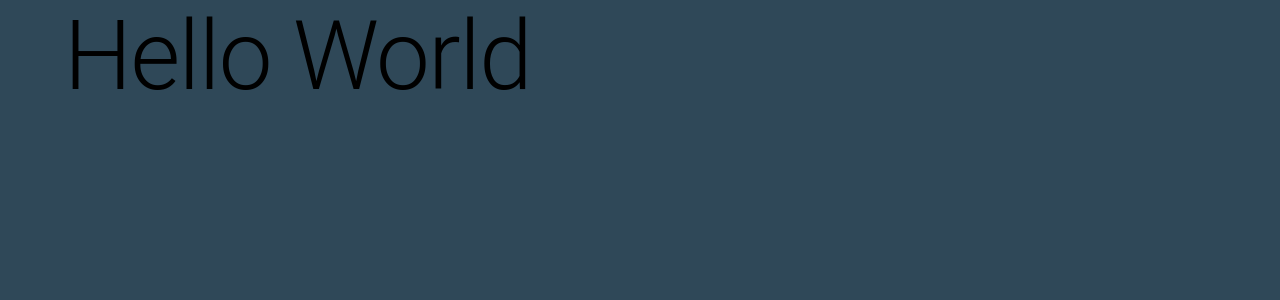
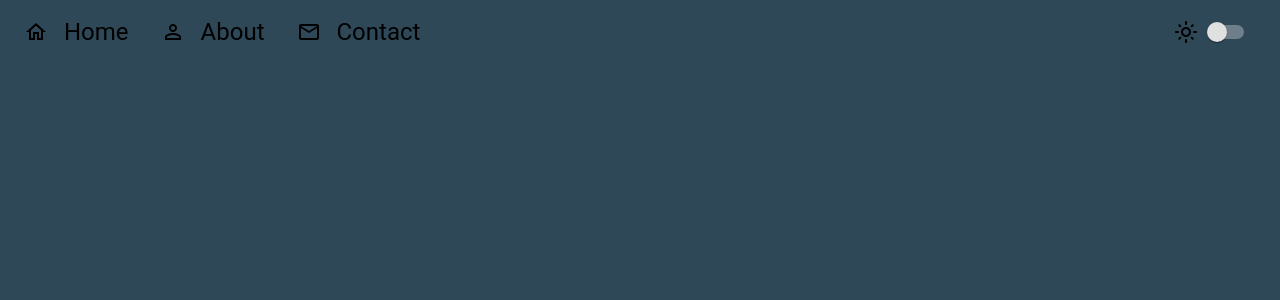
Before and after one commit to Fausto-Osuna/portfolio, a React (Vite) app: page / in a window 1280 px wide. Shown: the top 300 px of the page. Built offline with nearby package versions, Linux system fonts and the light colour scheme.

Commit message:
Header component navbar and darkmode switch

```diff
--- /dev/null
+++ b/components/Header.jsx
@@ -0,0 +1,34 @@
+import { HomeOutlined, LightModeOutlined, MailOutline, PersonOutline } from '@mui/icons-material'
+import { Box, Icon, Link, Switch } from '@mui/material'
+import AppBar from '@mui/material/AppBar'
+import Toolbar from '@mui/material/Toolbar'
+import Typography from '@mui/material/Typography'
+
+const data = [
+    {name: 'Home', icon: <HomeOutlined/>, href: '#'},
+    {name: 'About', icon: <PersonOutline/>, href: '#'},
+    {name: 'Contact', icon: <MailOutline/>, href: '#'}
+]
+
+export default function Header() {
+  return (
+    <AppBar position="static" color="transparent" sx={{boxShadow: 'none'}}>
+      <Toolbar sx={{display: 'flex', justifyContent: 'space-between'}}>
+        <Box component={'nav'} display={'flex'} gap={4}>
+            {data.map(
+                ({name, icon, href}, index) => (
+                    <Link href={href} underline='none' key={index} display={'flex'} alignItems={'center'} gap={2} color={'inherit'}>
+                        <Icon>{icon}</Icon>
+                        <Typography variant='h5'>{name}</Typography>
+                    </Link>
+                )
+            )}
+        </Box>
+        <Box display={'flex'} alignItems={'center'}>
+            <Icon><LightModeOutlined/></Icon>
+            <Switch color='primary'/>
+        </Box>
+      </Toolbar>
+    </AppBar>
+  )
+}
--- a/src/App.jsx
+++ b/src/App.jsx
@@ -1,5 +1,6 @@
 import { Container, ThemeProvider, Typography, createTheme } from "@mui/material";
 import { useState } from "react";
+import Header from "../components/Header";
 
 export default function App() {
 
@@ -14,8 +15,9 @@ export default function App() {
 
   return (
     <ThemeProvider theme={theme}>
+      <Header/>
       <Container component={'main'}>
-        <Typography variant="h1">Hello World</Typography>
+
       </Container>
     </ThemeProvider>
 
```
